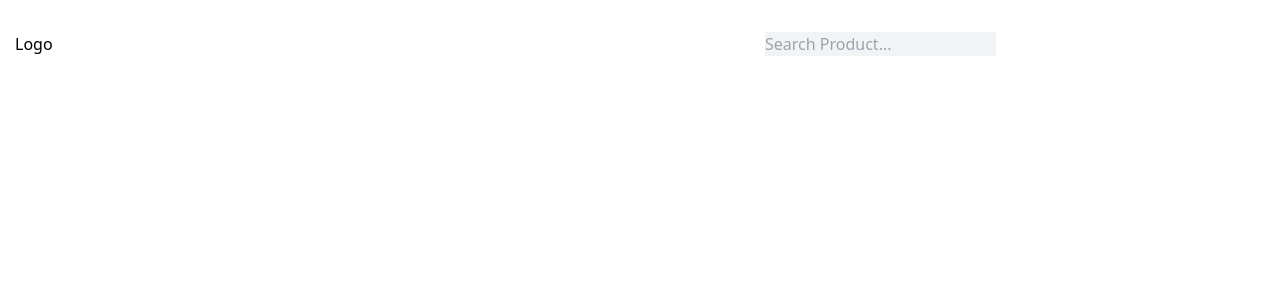
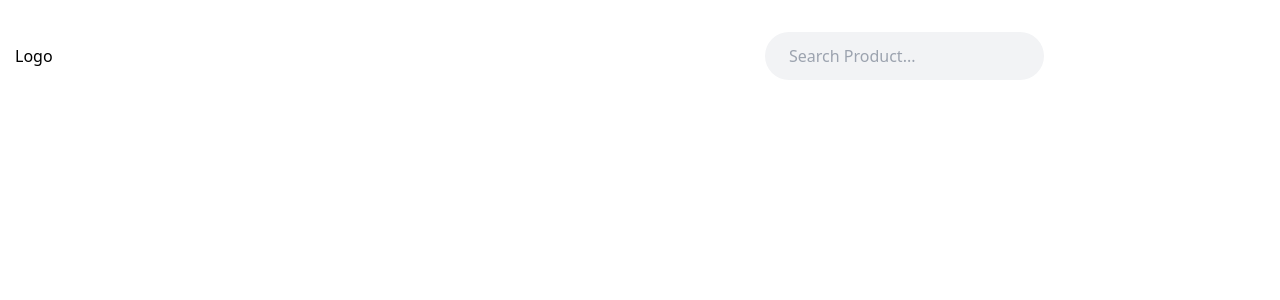
Before and after one commit to Brunogabriel-dev/ecommerce-web-ts, a React (Vite) app: page / in a window 1280 px wide. Shown: the top 300 px of the page. Built offline with nearby package versions, Linux system fonts and the light colour scheme.

Commit message:
Inclusão de texto

```diff
--- a/src/Navbar.tsx
+++ b/src/Navbar.tsx
@@ -1,12 +1,13 @@
 const Navbar = () => {
-  return <div className="container hidden lg:block">
+  return (<div className="container hidden lg:block">
     <div className="flex justify-between items-center pt-8">
       <h1 className="text-4x1 font-medium">Logo</h1>
       <div className="relative w-full max-w-[500px]">
-        <input className="bg-[#f2f3f5]" type="text" placeholder="Search Product..."/>
+        <input className="bg-[#f2f3f5]  border-none outline-none px-6 py-3 rounded-[30px]" type="text" placeholder="Search Product..."/>
       </div>
     </div>
   </div>
+  );
 };
 
 export default Navbar
```
